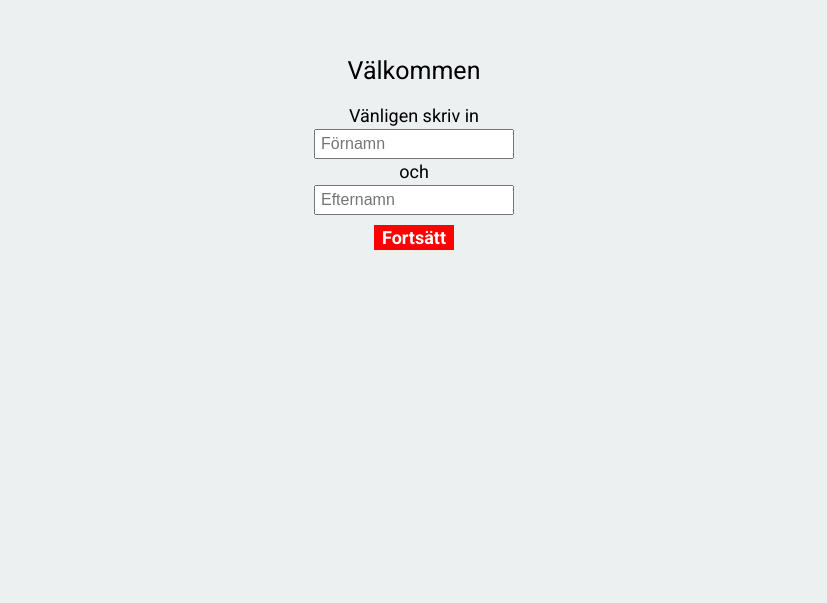
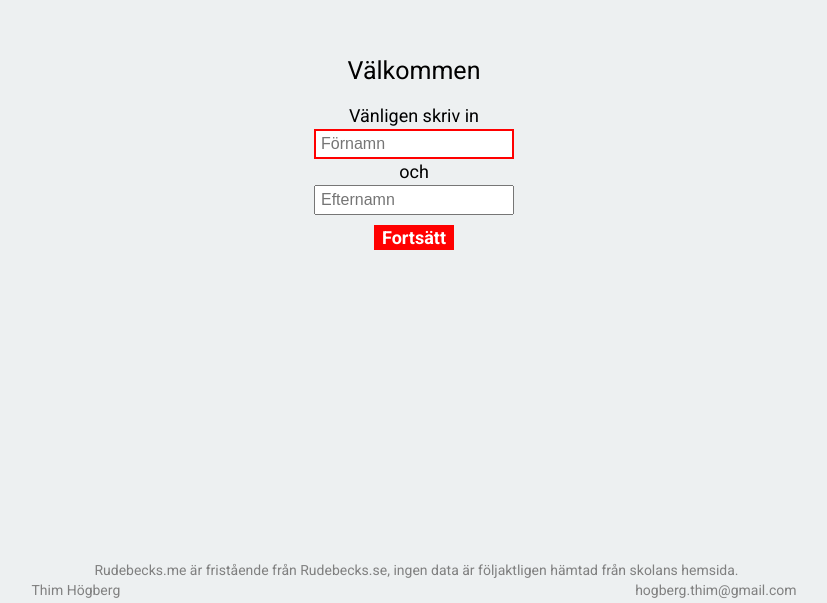
Before and after one commit to goggisp/rude, a website: page public/index.html in a window 1280 px wide. Shown: the part 197-800 px from the top of the page, without its empty margins (226-1053 px from the left). Drawn offline with Linux system fonts and the light colour scheme.

Commit message:
Disclaimer, välkommen tillbaka, lägg till schema->

```diff
--- a/public/index.html
+++ b/public/index.html
@@ -86,10 +86,12 @@
     <div id="intro">
       <h2 id="welcome">Välkommen</h2>
       <p>Vänligen skriv in</p>
-      <input id="firstInput" type="input" name="name" value="" placeholder="Förnamn">
+      <input id="firstInput" type="input" name="name" value="" placeholder="Förnamn" autofocus="autofocus">
       <p>och</p>
       <input id="lastInput" type="input" name="name" value="" placeholder="Efternamn">
       <div id="introBtn">Fortsätt</div>
+      <div id="disclaimer"></div>
+      <div id="disclaimerCreator"></div>
     </div>
 
     <script src="swiper.jquery.js"></script>
--- a/public/main.js
+++ b/public/main.js
@@ -111,6 +111,19 @@ function getInfo() {
       }
     });
   }
+}
+
+if(localStorage.length < 4) {
+  $('#divSchema .barName').text('Lägg till fler scheman →');
+}
+
+if(localStorage.length > 1) {
+  $('#welcome').text('Välkommen tillbaka!');
+}
+
+if (localStorage.length < 2) {
+  $('#disclaimer').append('<p>Rudebecks.me är fristående från Rudebecks.se, ingen data är följaktligen hämtad från skolans hemsida.</p>');
+  $('#disclaimerCreator').append('<p>Thim Högberg</p> <p>hogberg.thim@gmail.com</p>')
 }
 
 $('#removeScheduleBtn').click(function() {
@@ -375,6 +388,8 @@ function addSchedule() {
           $('#' + localStorage.key(currentId)+'barLi').find('p').css('color', 'red');
         }
 
+	$('#divSchema .barName').text('Schema');
+
         restart();
         setWeek();
         addRemoveBtn();
--- a/public/style.css
+++ b/public/style.css
@@ -294,6 +294,8 @@ svg {
   align-items: center;
   font-size: 18px;
   font-family: 'Roboto', sans-serif;
+  overflow: hidden;
+  position: relative;
 }
 
 #welcome {
@@ -339,6 +341,40 @@ svg {
   cursor: pointer;
 }
 
+#disclaimer {
+  position: absolute;
+  bottom: 0;
+  left: 0;
+  width: 100%;
+  font-size: 14px;
+  display: flex;
+  justify-content: center;
+  align-items: center;
+  flex-wrap: wrap;
+  margin: 5px;
+  color: grey;
+  margin-bottom: 25px;
+}
+
+#disclaimer p{
+  text-align: center;
+  margin: 0 5px 0 0;
+
+}
+
+#disclaimerCreator {
+  display: flex;
+  justify-content: space-around;
+  align-items: center;
+  width: 100%;
+  bottom: 0;
+  left: 0;
+  color: grey;
+  position: absolute;
+  font-size: 14px;
+  margin-bottom: 5px;
+}
+
 .swiper-containerSchema {
   width: 100%;
   margin: 80px 0 100px;
```
